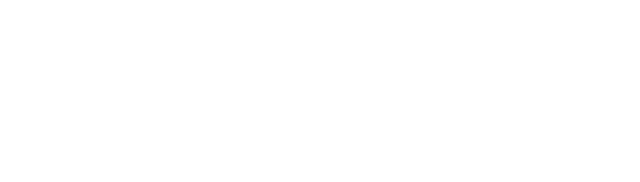
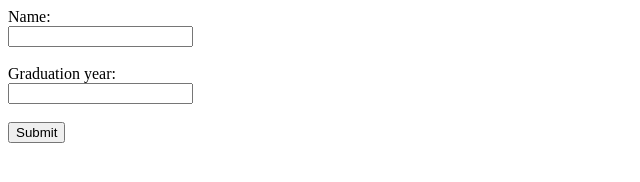
Before and after one commit to acciojob/sharable-urls-ShemeerCoder-01, a website: page main.html in a window 1280 px wide. Shown: the whole page, without its empty margins (0-640 px from the left). Drawn offline with Linux system fonts and the light colour scheme.

Commit message:
created a submission

```diff
--- a/main.html
+++ b/main.html
@@ -1,6 +1,14 @@
 <!DOCTYPE html>
 <html>
   <body>
+	  <form>
+		  <label for="name">Name:</label><br>
+		  <input type="text" id = "name" name="name"><br><br>
+		  <label for="year">Graduation year:</label><br>
+		  <input type="number" id = "year" name="year"><br><br>
+		  <button type="submit" id="button">Submit</button>
+
+	  </form>
     <script type="text/javascript" src="./script.js">
 </script>
   </body>
```
